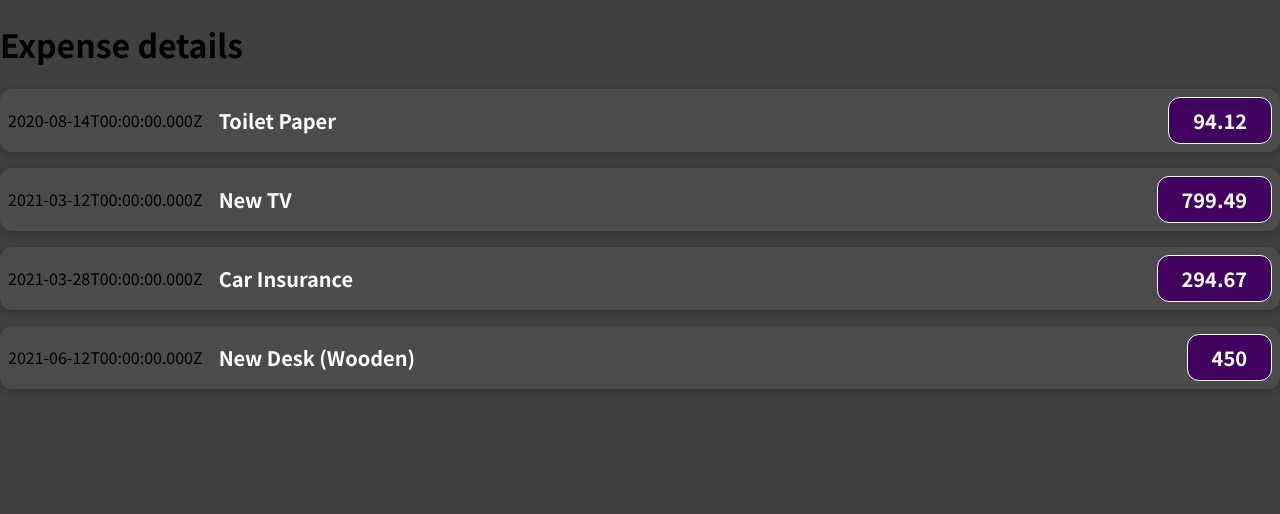
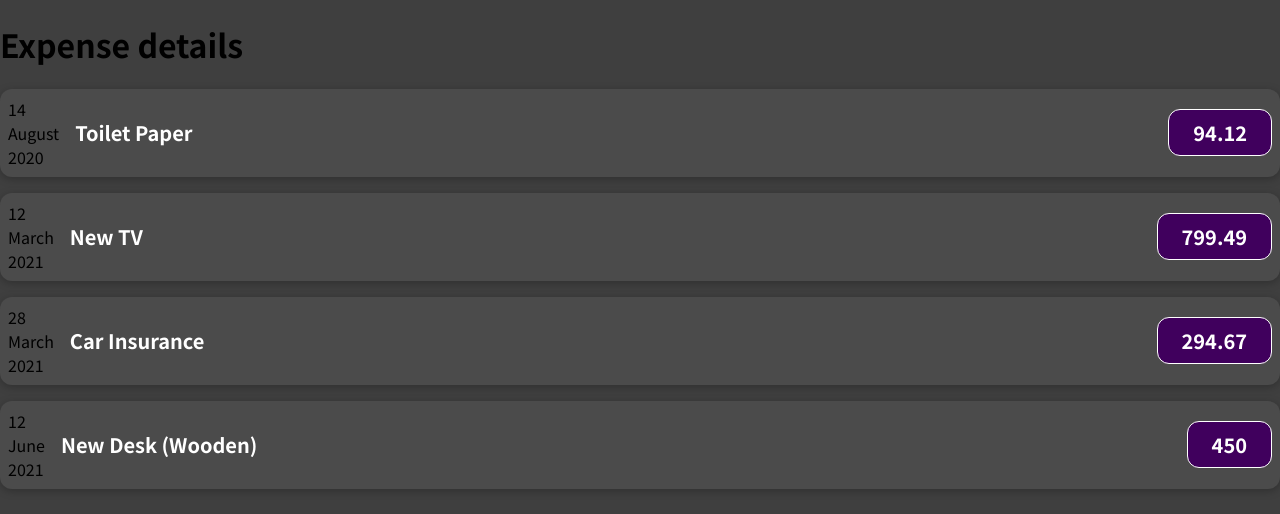
Before and after one commit to Moinulilm10/React_Tutorial, a React (Create React App) app: page / in a window 1280 px wide. Shown: the top 514 px of the page. Built offline with nearby package versions, Linux system fonts and the light colour scheme.

Commit message:
03.14_adding normal js logic

```diff
--- a/src/Component/ExpenseItem/ExpenseItem.js
+++ b/src/Component/ExpenseItem/ExpenseItem.js
@@ -2,9 +2,17 @@
 import "./ExpenseItem.css";
 
 const ExpenseItem = (props) => {
+  const day = props.date.toLocaleString("en-US", { day: "2-digit" });
+  const month = props.date.toLocaleString("en-US", { month: "long" });
+  const year = props.date.getFullYear();
   return (
     <div className="expense-item">
-      <div>{props.date.toISOString()}</div>
+      <div>
+        <div>{day}</div>
+        <div>{month}</div>
+        <div>{year}</div>
+      </div>
+      {/* <div>{props.date.toISOString()}</div> */}
       <div className="expense-item__description">
         <h2>{props.title}</h2>
         <div className="expense-item__price">{props.amount}</div>
```
